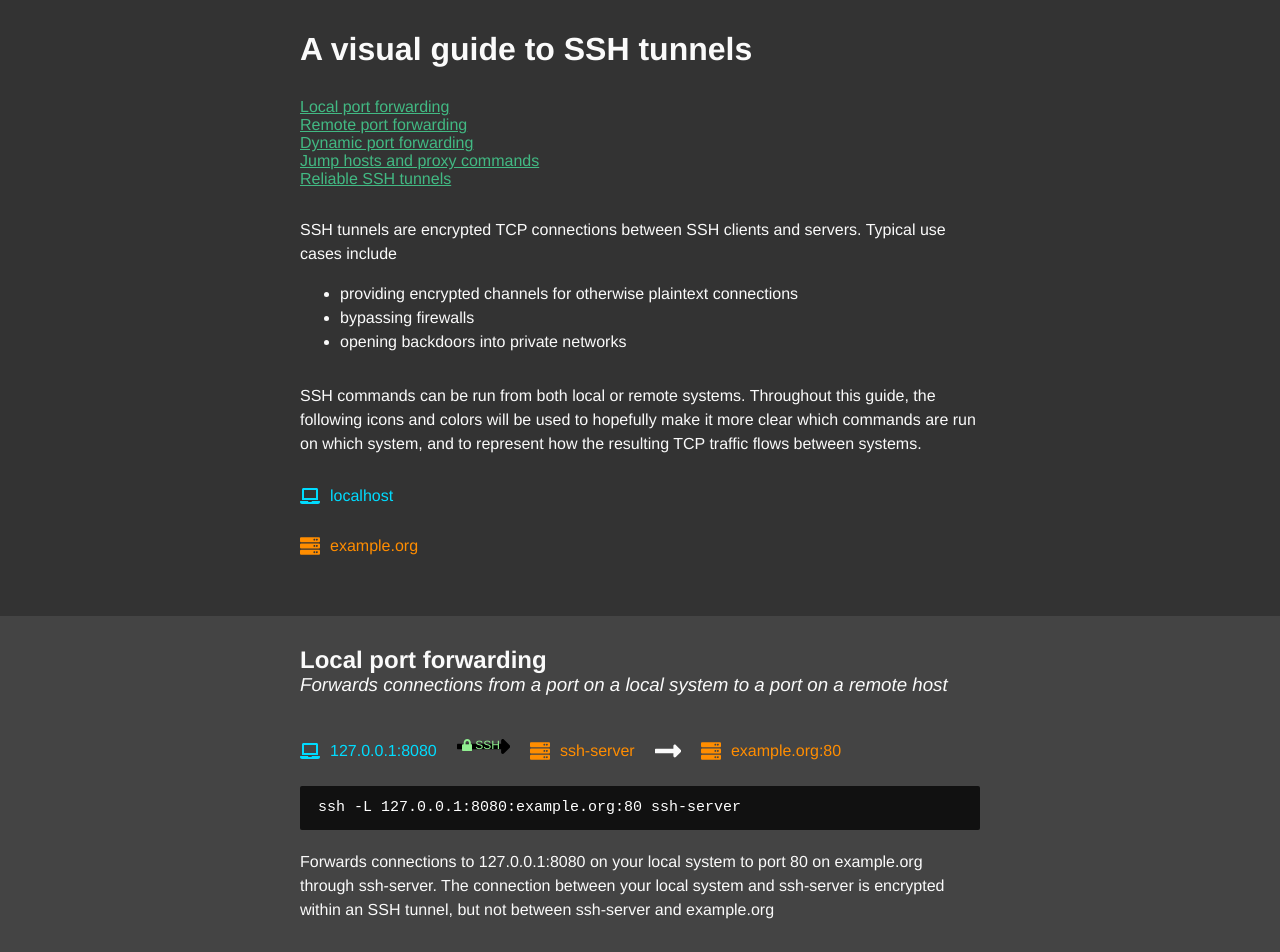
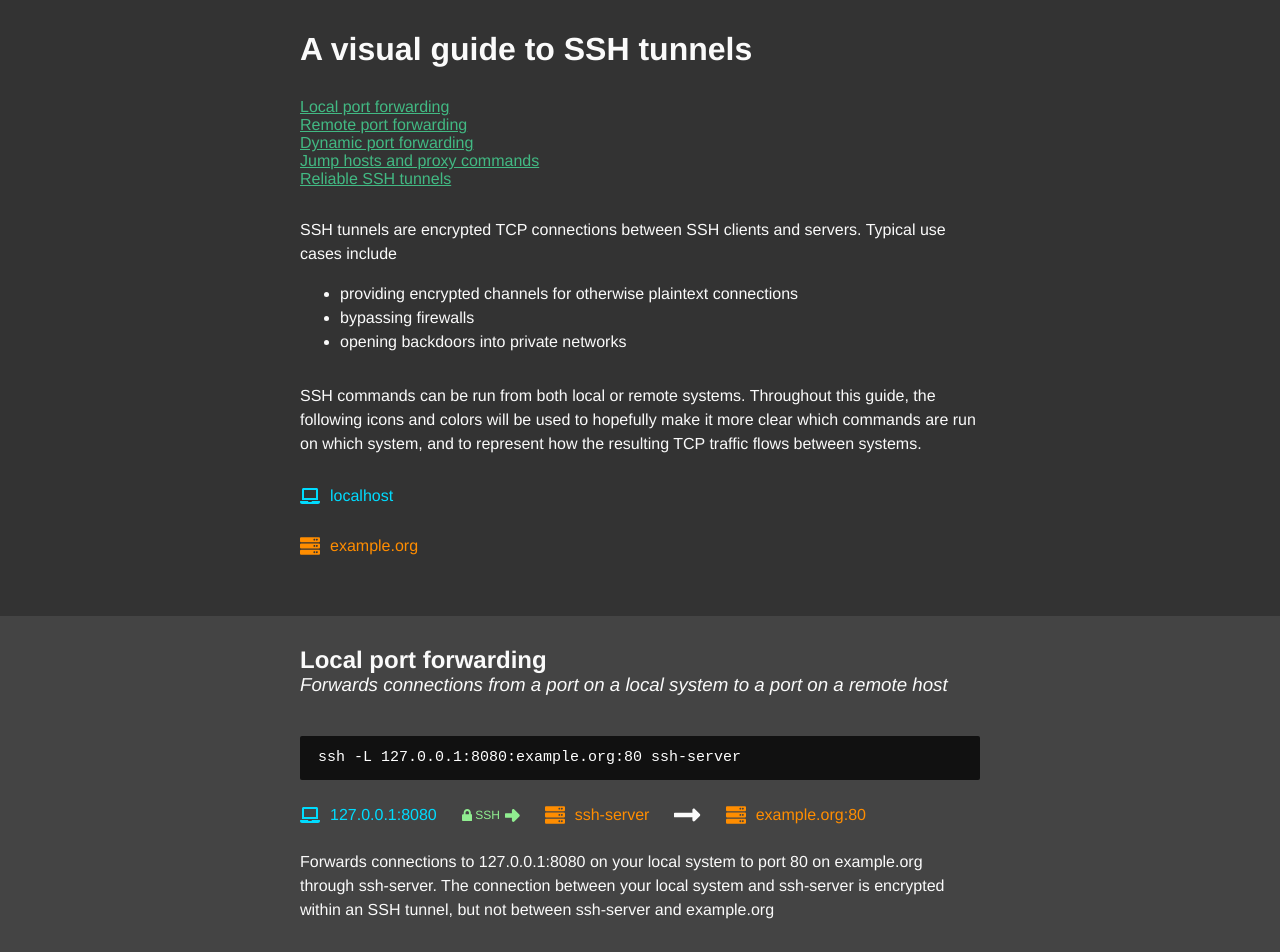
Before and after one commit to linrock/ssh-tunnels, a Vue app: page / in a window 1280 px wide. Shown: the top 952 px of the page. Built offline with nearby package versions, Linux system fonts and the light colour scheme.

Commit message:
Try a different ssh arrow concept out

```diff
--- a/src/diagrams/right_arrow.vue
+++ b/src/diagrams/right_arrow.vue
@@ -1,10 +1,10 @@
 <template lang="pug">
   .diagram-right-arrow
     template(v-if="ssh")
-      right-arrow-long.right-arrow-long
       .label
         lock.lock
         span SSH
+      right-arrow-short.right-arrow-short
     template(v-else)
       right-arrow
 
@@ -12,7 +12,7 @@
 
 <script>
   import RightArrow from '../icons/RightArrow'
-  import RightArrowLong from '../icons/RightArrowLong'
+  import RightArrowShort from '../icons/RightArrowShort'
   import Lock from '../icons/Lock'
 
   export default {
@@ -25,7 +25,7 @@
 
     components: {
       RightArrow,
-      RightArrowLong,
+      RightArrowShort,
       Lock
     }
   }
@@ -34,22 +34,19 @@
 <style lang="stylus">
   .diagram-right-arrow
     display flex
-    position relative
-    margin 0 20px
+    align-items center
+    margin 0 25px
 
     .right-arrow-long
       height 15px
       margin-top 3px
 
       path
-        fill black
+        fill lightgreen
 
     .label
       align-items center
       display flex
-      position absolute
-      top 2px
-      left 5px
       color lightgreen
 
       .lock
@@ -59,4 +56,10 @@
         font-size 12px
         margin-left 3px
 
+    .right-arrow-short
+      height 13px
+      margin-left 5px
+      path
+        fill lightgreen
+
 </style>
--- a/src/icons/RightArrowLong.vue
+++ b/src/icons/RightArrowLong.vue
@@ -1,6 +1,6 @@
 <template>
   <svg viewBox="0 0 787 222" xmlns="http://www.w3.org/2000/svg" xmlns:xlink="http://www.w3.org/1999/xlink">
-    <path fill="currentColor" d="M652.941,71 L13.3077215,71 C6.68072153,71 0.0130615689,79.1472147 0.0130615689,85.7742147 L0.0130615689,139 C0.0130615689,145.627 6.68072153,151 13.3077215,151 L652.941,151 L652.941,197.059 C652.941,218.441 678.792,229.149 693.912,214.03 L779.971,127.971 C789.344,118.598 789.344,103.402 779.971,94.03 L693.912,7.971 C678.793,-7.148 652.941,3.56 652.941,24.942 L652.941,71 Z" id="Shape"></path>
+    <path fill="currentColor" d="M652.941,71 L13.3077215,71 C6.68072153,71 0.0130615689,79.1472147 0.0130615689,85.7742147 L0.0130615689,139 C0.0130615689,145.627 6.68072153,151 13.3077215,151 L652.941,151 L652.941,197.059 C652.941,218.441 678.792,229.149 693.912,214.03 L779.971,127.971 C789.344,118.598 789.344,103.402 779.971,94.03 L693.912,7.971 C678.793,-7.148 652.941,3.56 652.941,24.942 L652.941,71 Z"></path>
   </svg>
 </template>
 
--- /dev/null
+++ b/src/icons/RightArrowShort.vue
@@ -0,0 +1,9 @@
+<template>
+  <svg viewBox="0 0 252 222" version="1.1" xmlns="http://www.w3.org/2000/svg" xmlns:xlink="http://www.w3.org/1999/xlink">
+    <path fill="currentColor" d="M117.941,71 L13.0413179,71 C6.41431792,71 0.0478314897,79.1472147 0.0478314897,85.7742147 L0.0478314897,139 C0.0478314897,144.546077 6.41431792,151 13.0413179,151 L117.941,151 L117.941,197.059 C117.941,218.441 143.792,229.149 158.912,214.03 L244.971,127.971 C254.344,118.598 254.344,103.402 244.971,94.03 L158.912,7.971 C143.793,-7.148 117.941,3.56 117.941,24.942 L117.941,71 Z" id="Shape"></path>
+  </svg>
+</template>
+
+<script>
+  export default {}
+</script>
--- a/src/sections/Local.vue
+++ b/src/sections/Local.vue
@@ -6,14 +6,13 @@
         h3 Forwards connections from a port on a local system to a port on a remote host
 
       .example
+        code ssh -L 127.0.0.1:8080:example.org:80 ssh-server
         .flow-diagram
           annotated-icon(type="laptop" annotation="127.0.0.1:8080" color="#00dcff")
           right-arrow(ssh="true")
           annotated-icon(type="server" annotation="ssh-server" color="rgb(255,141,0)")
           right-arrow
           annotated-icon(type="server" annotation="example.org:80" color="rgb(255,141,0)")
-
-        code ssh -L 127.0.0.1:8080:example.org:80 ssh-server
         p
           | Forwards connections to 127.0.0.1:8080 on your local system
           | to port 80 on example.org through ssh-server. The connection
@@ -21,25 +20,25 @@
           | an SSH tunnel, but not between ssh-server and example.org
 
       .example
+        code ssh -L 8080:example.org:80 ssh-server
         .flow-diagram
           annotated-icon(type="laptop" annotation="*:8080" color="#00dcff")
           right-arrow(ssh="true")
           annotated-icon(type="server" annotation="ssh-server" color="rgb(255,141,0)")
           right-arrow
           annotated-icon(type="server" annotation="example.org:80" color="rgb(255,141,0)")
-        code ssh -L 8080:example.org:80 ssh-server
         p
           | Forwards connections to port 8080 on all interfaces on your local system
           | to port 80 on example.org through ssh-server
 
       .example
+        code ssh -L 192.168.0.1:5432:127.0.0.1:5432 ssh-server
         .flow-diagram
           annotated-icon(type="laptop" annotation="192.168.0.1:5432" color="#00dcff")
           right-arrow(ssh="true")
           annotated-icon(type="server" annotation="ssh-server" color="rgb(255,141,0)")
           right-arrow
           annotated-icon(type="server" annotation="127.0.0.1:5432" color="rgb(255,141,0)")
-        code ssh -L 192.168.0.1:5432:127.0.0.1:5432 ssh-server
         p
           | Forwards connections to 192.168.0.1:5432 on your local system to
           | 127.0.0.1:5432 on ssh-server. Note that 127.0.0.1 here is localhost
```
